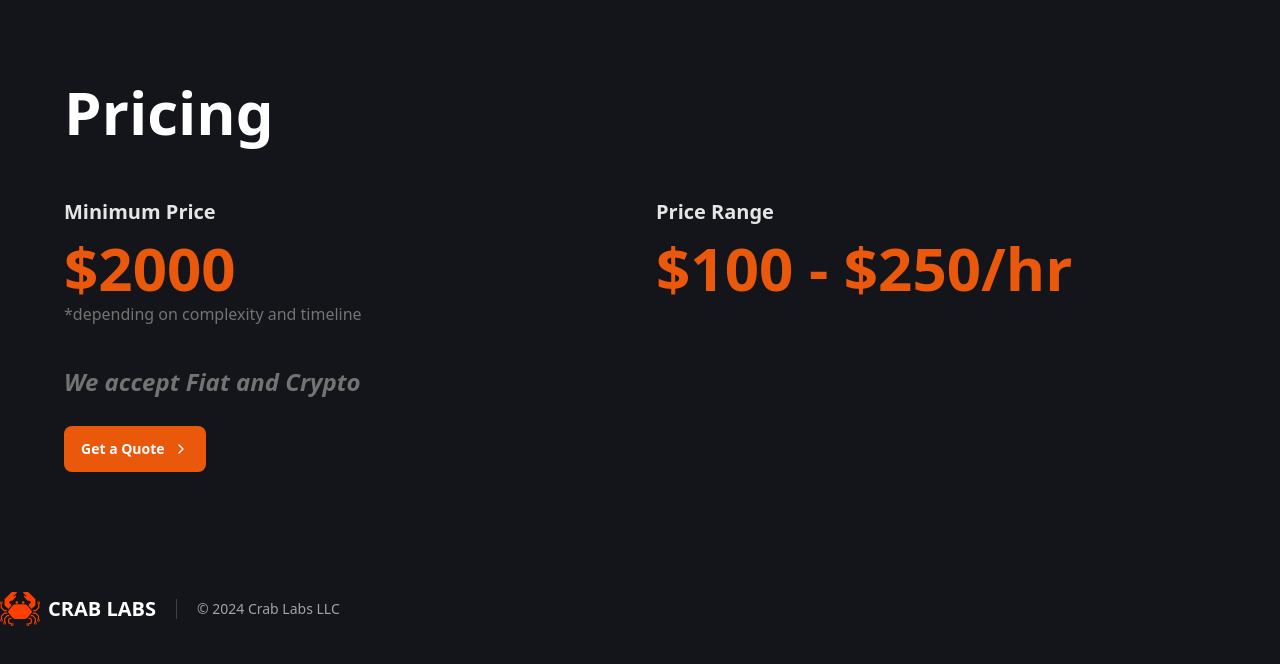
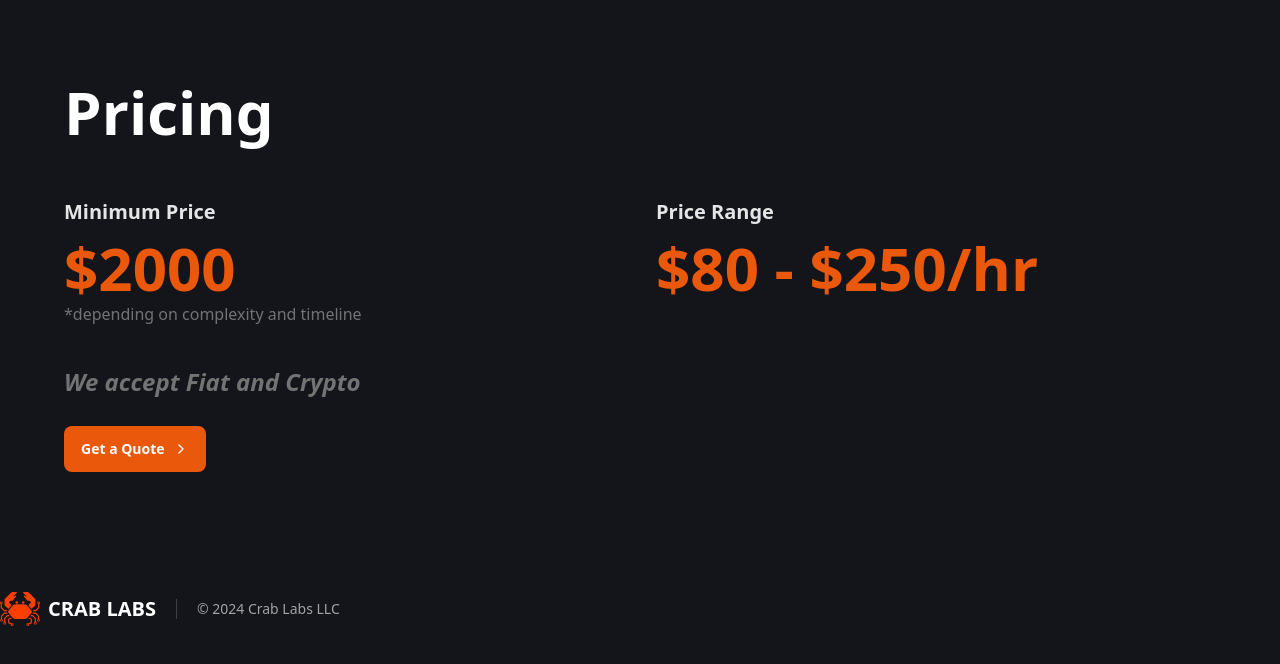
Before and after one commit to oserup/crablabs.io, an Astro site: page /services in a window 1280 px wide. Shown: the part 2188-2852 px from the top of the page. Built offline with nearby package versions, Linux system fonts and the light colour scheme; Astro itself is replaced by a stand-in of ours.

Commit message:
updated pricing

```diff
--- a/src/pages/services.astro
+++ b/src/pages/services.astro
@@ -93,7 +93,7 @@ import PrimaryArrowButton from "../components/buttons/PrimaryArrowButton.astro";
         <!-- Stats -->
         <div>
           <h4 class="text-lg sm:text-xl font-semibold text-gray-800 dark:text-neutral-200">Price Range</h4>
-          <p class="mt-2 sm:mt-3 text-4xl sm:text-6xl font-bold text-orange-600 break-word">$100 - $250/hr</p>
+          <p class="mt-2 sm:mt-3 text-4xl sm:text-6xl font-bold text-orange-600 break-word">$80 - $250/hr</p>
         </div>
         <!-- End Stats -->
       </div>
```
